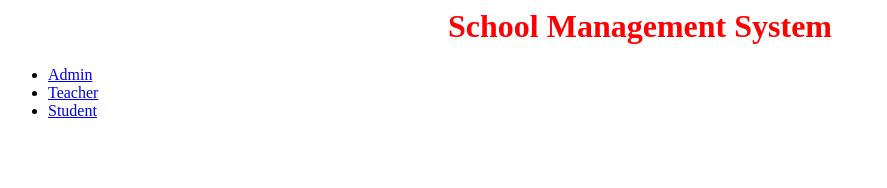
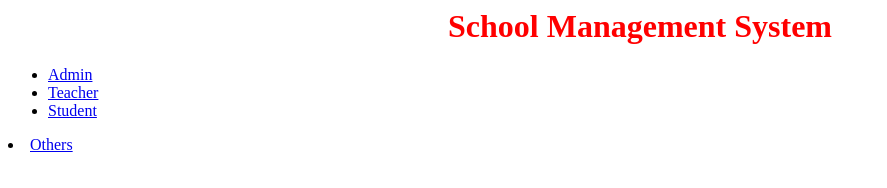
Before and after one commit to varahalu551/devoptest, a plain HTML site: page website/index.html in a window 1280 px wide. Shown: the whole page, without its empty margins (0-887 px from the left). Drawn offline with Linux system fonts and the light colour scheme.

Commit message:
Update index.html
add link others

```diff
--- a/website/index.html
+++ b/website/index.html
@@ -4,4 +4,5 @@
                  <div><ul><li><a href="#">Admin</a></li>
                            <li><a href="#">Teacher</a></li>
                            <li><a href="#">Student</a></li></ul></div>
+                           <li><a href="#">Others</a></li>
     </html>
```
